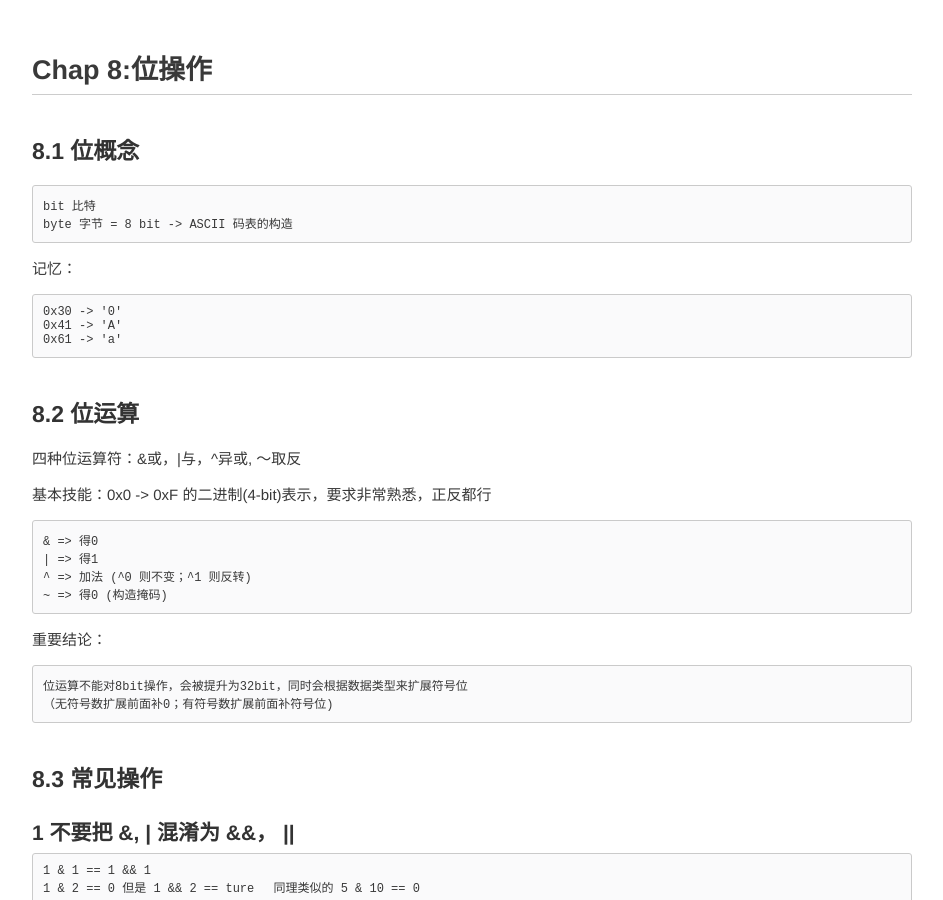
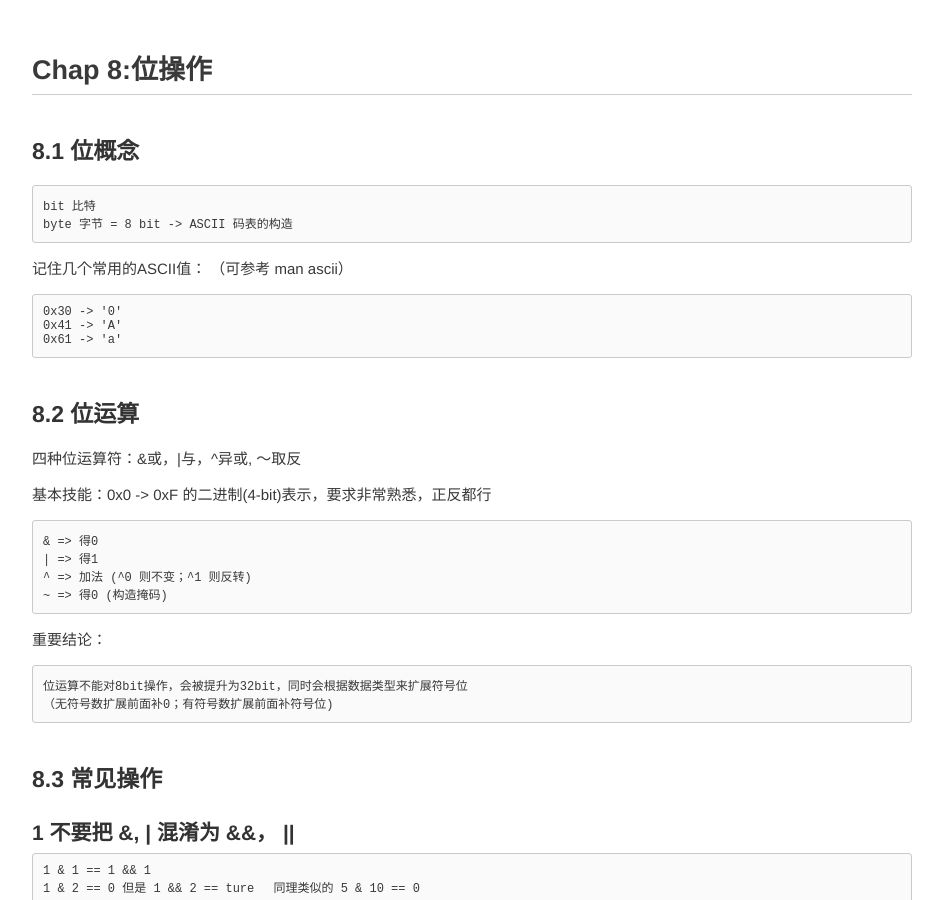
Before and after one commit to akaedu/akaedu.github.com, a Jekyll site: the page built from term50_notes.md, in a window 1280 px wide and 900 px high, scrolled down 339 px. Shown: the whole window, without its empty margins (168-1111 px from the left). Built offline with Jekyll 4.4.1, drawn with Linux system fonts in a browser that asks for light colours; Markdown is read by kramdown in place of the engine named in the settings; comment, search, counter and statistics services are not loaded.

Commit message:
Update term50_notes.md

```diff
--- a/term50_notes.md
+++ b/term50_notes.md
@@ -12,7 +12,7 @@ title: 亚嵌就业班50期课堂笔记
 	bit 比特
 	byte 字节 = 8 bit -> ASCII 码表的构造
 
-记忆：
+记住几个常用的ASCII值： （可参考 man ascii）
 
 	0x30 -> '0'
 	0x41 -> 'A'
```
